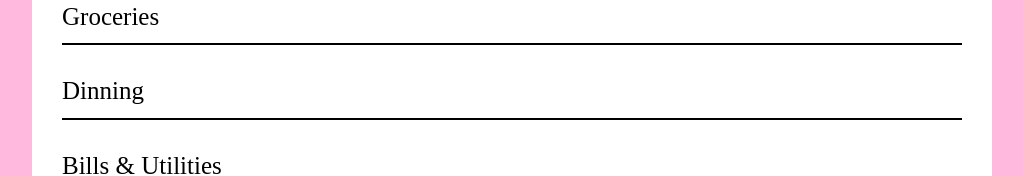
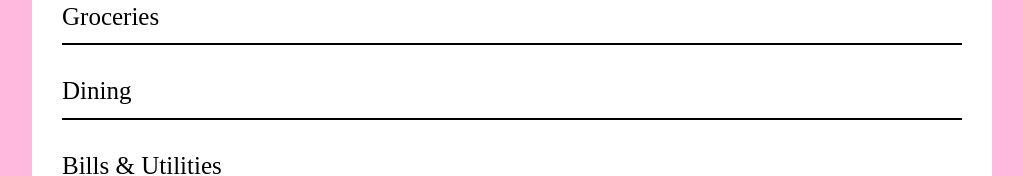
Before and after one commit to RunningUpTheHill/Financy, a React (Vite) app in the folder client/: page /FinancePage in a window 1280 px wide. Shown: the part 1114-1290 px from the top of the page, without its empty margins (128-1151 px from the left). Built offline with nearby package versions, Linux system fonts and the light colour scheme; a web font is replaced by a local one.

Commit message:
fixed typo "Dinning" => "Dining"

```diff
--- a/client/src/FinanceUX.jsx
+++ b/client/src/FinanceUX.jsx
@@ -81,7 +81,7 @@ function FinanceUX() {
       <h1 style={{textStyle, textAlign: 'center', fontSize: '30px' }}>EXPENSES</h1>
       <p style={{ ...textStyle, ...paragraphStyle }}>Shopping</p>
       <p style={{ ...textStyle, ...paragraphStyle }}>Groceries</p>
-      <p style={{ ...textStyle, ...paragraphStyle }}>Dinning</p>
+      <p style={{ ...textStyle, ...paragraphStyle }}>Dining</p>
       <p style={{ ...textStyle, ...paragraphStyle }}>Bills & Utilities</p>
       <p style={{ ...textStyle, ...paragraphStyle }}>Transportation</p>
       <p style={{ ...textStyle, }}>Everything Else</p>
```
Also changed, not shown: 1 other file (tests, documents, lock files or other folders).
